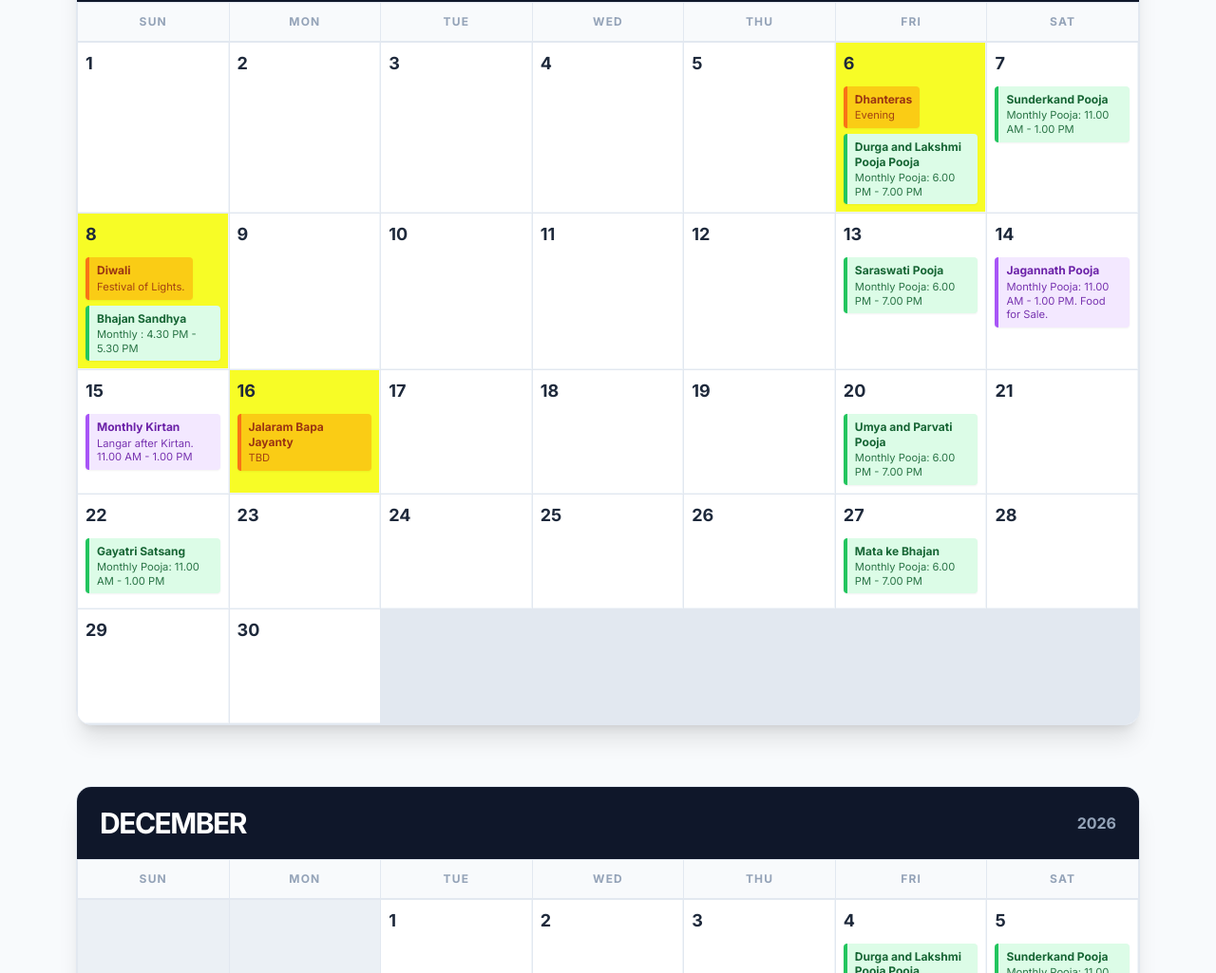
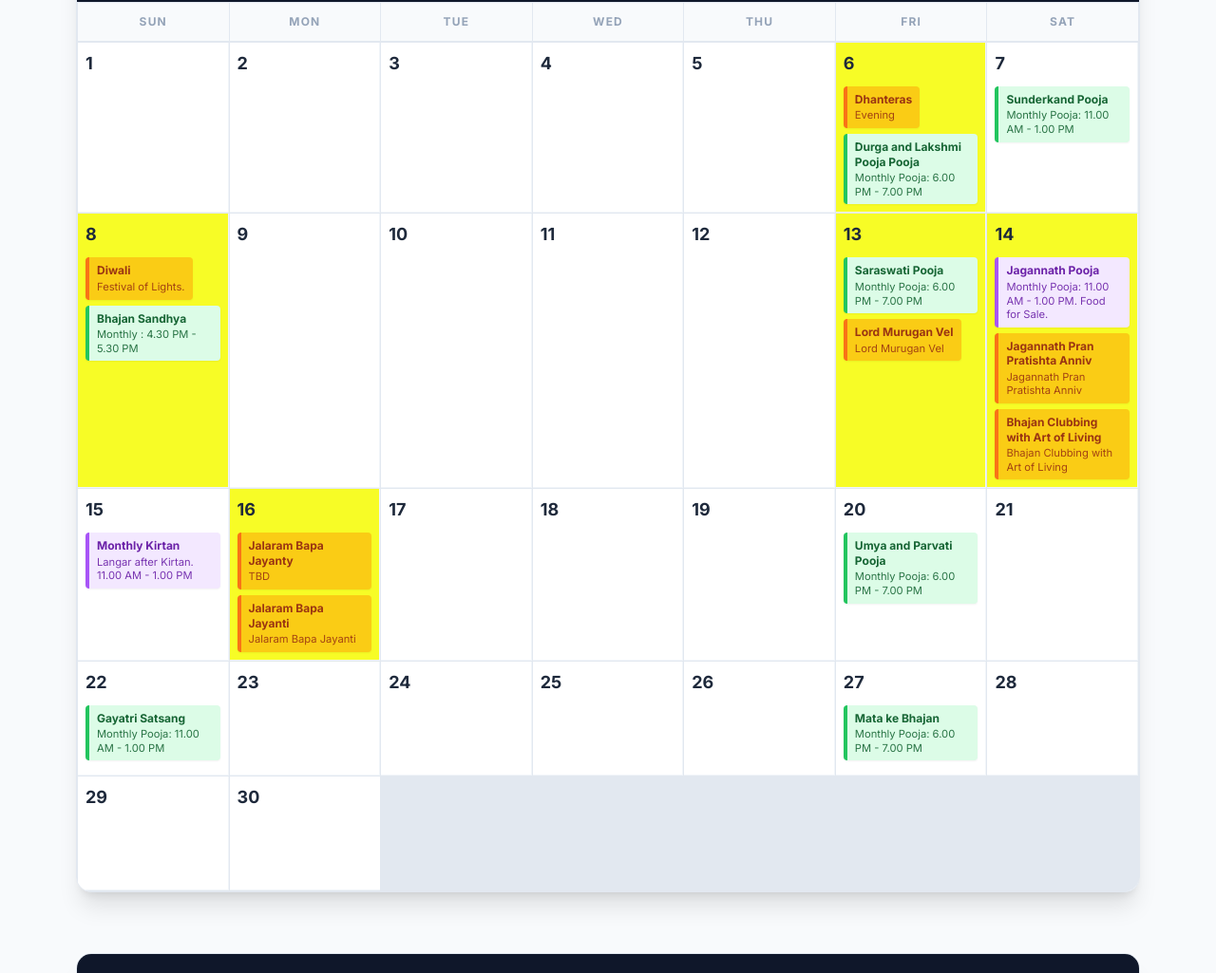
Before and after one commit to deeptewani/DT-Calendar2026, a plain HTML site: page index.html in a window 1280 px wide. Shown: the part 9973-10998 px from the top of the page at 95% size. Drawn offline with nearby package versions, Linux system fonts and the light colour scheme.

Commit message:
Add new festival entries for November

```diff
--- a/index.html
+++ b/index.html
@@ -418,6 +418,11 @@ bg-yellow-400 px-3 py-1 rounded-full border border-orange-200"><span class="w-3
 { month: "September", date: 17, name: "Ganesh Chaturthi", type: "festival", notes: "Ganesha festival - Day - 4 ." },
 { month: "September", date: 18, name: "Ganesh Chaturthi", type: "festival", notes: "Ganesha festival - Visarjan." },
 
+{ month: "November", date: 13, name: "Lord Murugan Vel", type: "festival", notes: "Lord Murugan Vel" },
+{ month: "November", date: 14, name: "Jagannath Pran Pratishta Anniv", type: "festival", notes: "Jagannath Pran Pratishta Anniv" },
+		{ month: "November", date: 14, name: "Bhajan Clubbing with Art of Living", type: "festival", notes: "Bhajan Clubbing with Art of Living" },
+{ month: "November", date: 16, name: "Jalaram Bapa Jayanti", type: "festival", notes: "Jalaram Bapa Jayanti" },
+
 { "month": "July", "date": 29, "name": "Guru Purnima", "type": "festival", "notes": "" }
 
 
```
